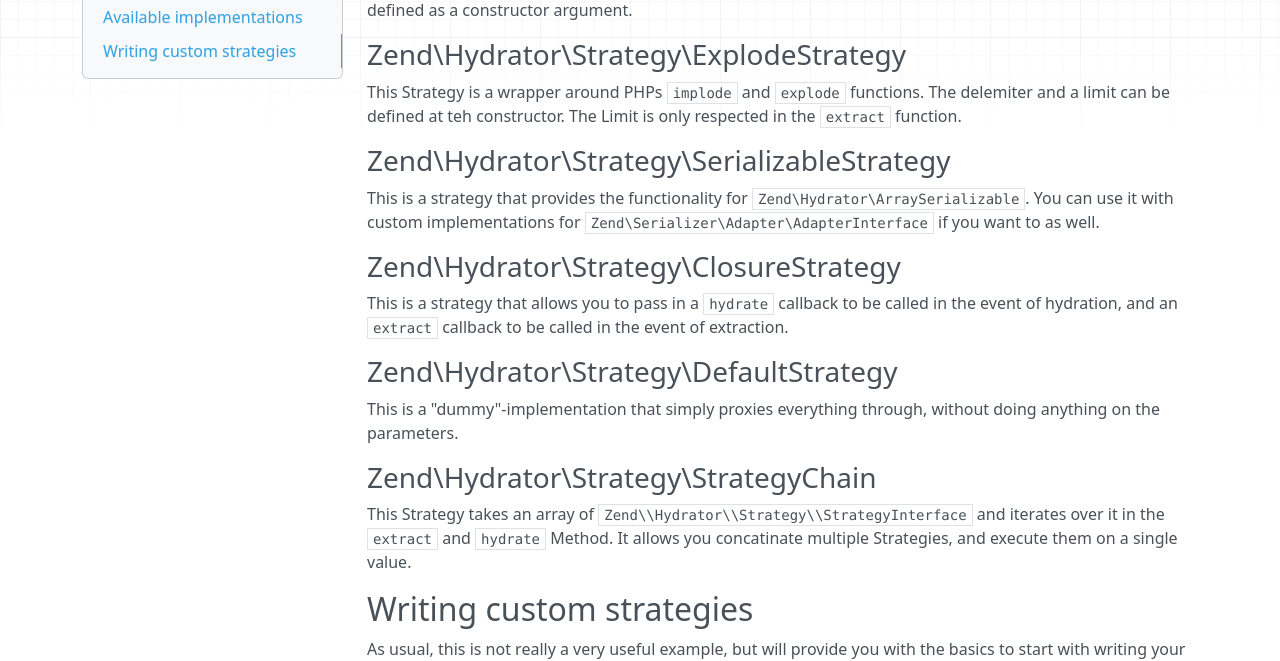
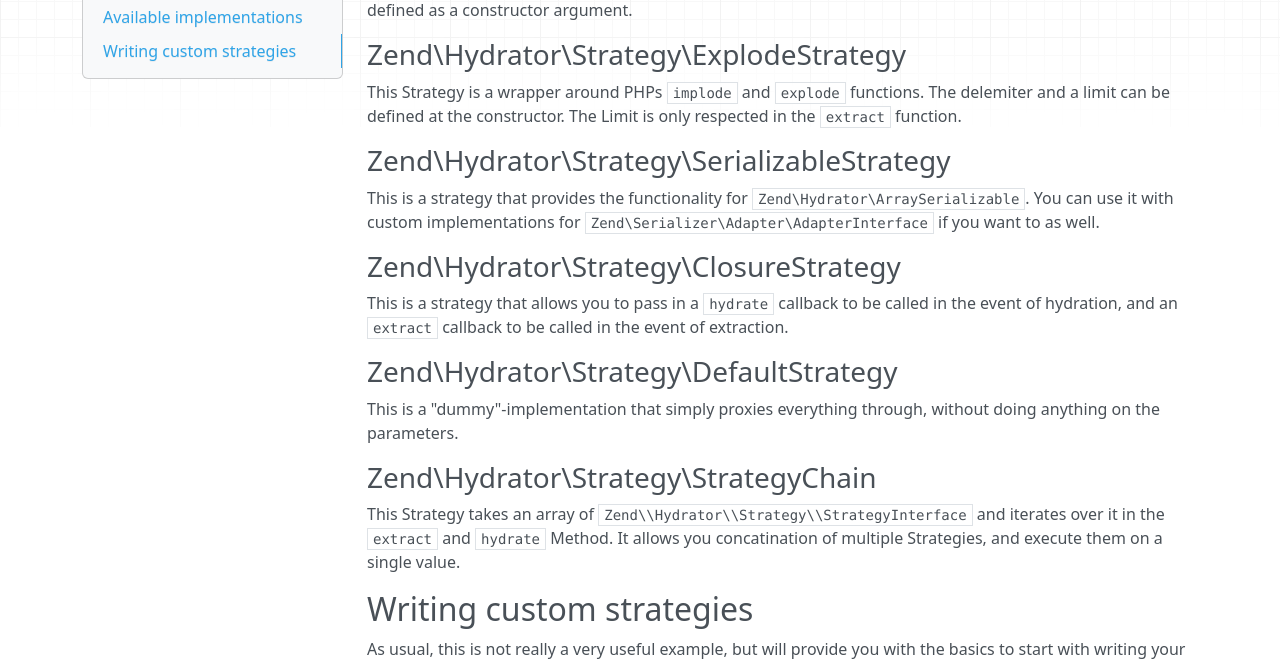
Before and after one commit to zendframework/zend-hydrator, an MkDocs documentation site: the page built from doc/book/strategy.md, in a window 1280 px wide and 900 px high, scrolled down 1671 px. Shown: the part 179-840 px from the top of the window. Built offline with MkDocs 1.6.1, drawn with Linux system fonts in a browser that asks for light colours; nearby versions of some CDN libraries; old or Windows-style settings are respelled for this version of MkDocs.

Commit message:
Fixed Typo

```diff
--- a/doc/book/strategy.md
+++ b/doc/book/strategy.md
@@ -87,7 +87,8 @@ functionality in your own hydrators, you should extend `AbstractHydrator`.
 
 ### Zend\\Hydrator\\Strategy\\BooleanStrategy
 
-This Strategy converts values into Booleans and vice versa. It expects two arguments at the constructor, which are used to define a contrary for `true` and `false`.
+This Strategy converts values into Booleans and vice versa. It expects two
+arguments at the constructor, which are used to define a contrary for `true` and `false`.
 
 ### Zend\\Hydrator\\Strategy\\DateTimeFormatterStrategy
 
@@ -97,7 +98,7 @@ The in- and output format can be defined as a constructor argument.
 ### Zend\\Hydrator\\Strategy\\ExplodeStrategy
 
 This Strategy is a wrapper around PHPs `implode` and `explode` functions. The delemiter
-and a limit can be defined at teh constructor. The Limit is only respected in the `extract`
+and a limit can be defined at the constructor. The Limit is only respected in the `extract`
 function.
 
 ### Zend\\Hydrator\\Strategy\\SerializableStrategy
@@ -120,7 +121,7 @@ doing anything on the parameters.
 ### Zend\\Hydrator\\Strategy\\StrategyChain
 
 This Strategy takes an array of `Zend\\Hydrator\\Strategy\\StrategyInterface` and iterates
-over it in the `extract` and `hydrate` Method. It allows you concatinate multiple Strategies,
+over it in the `extract` and `hydrate` Method. It allows you concatination of multiple Strategies,
 and execute them on a single value.
 
 ## Writing custom strategies
```
